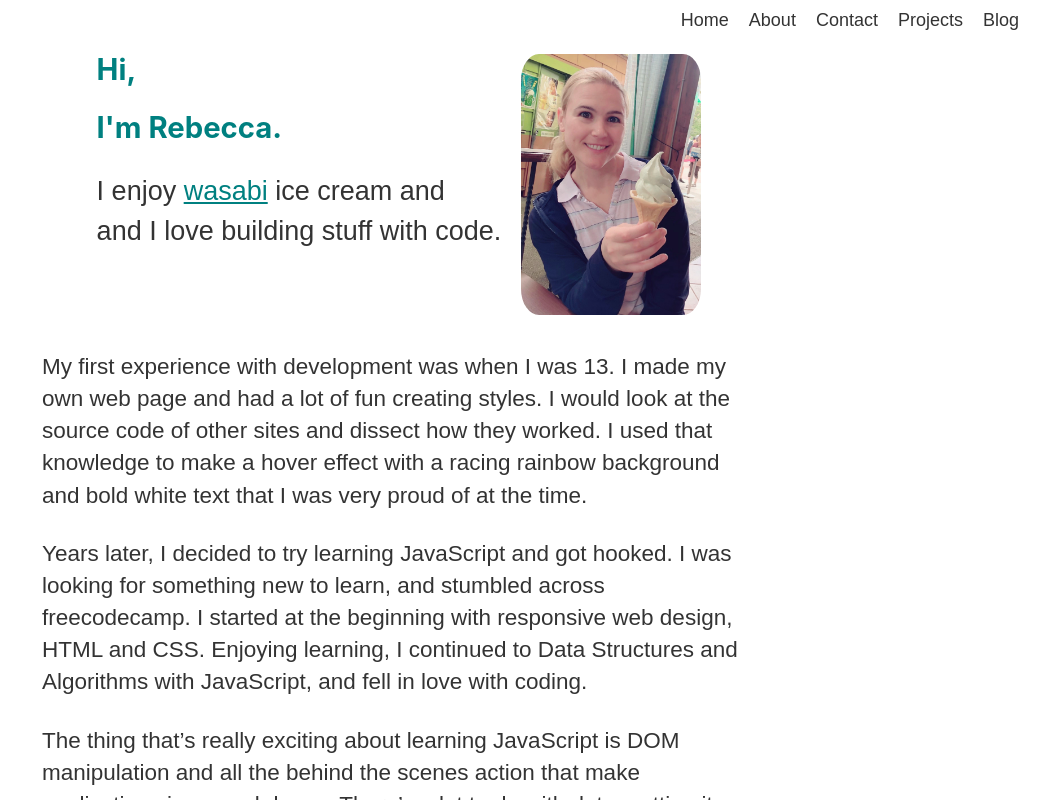
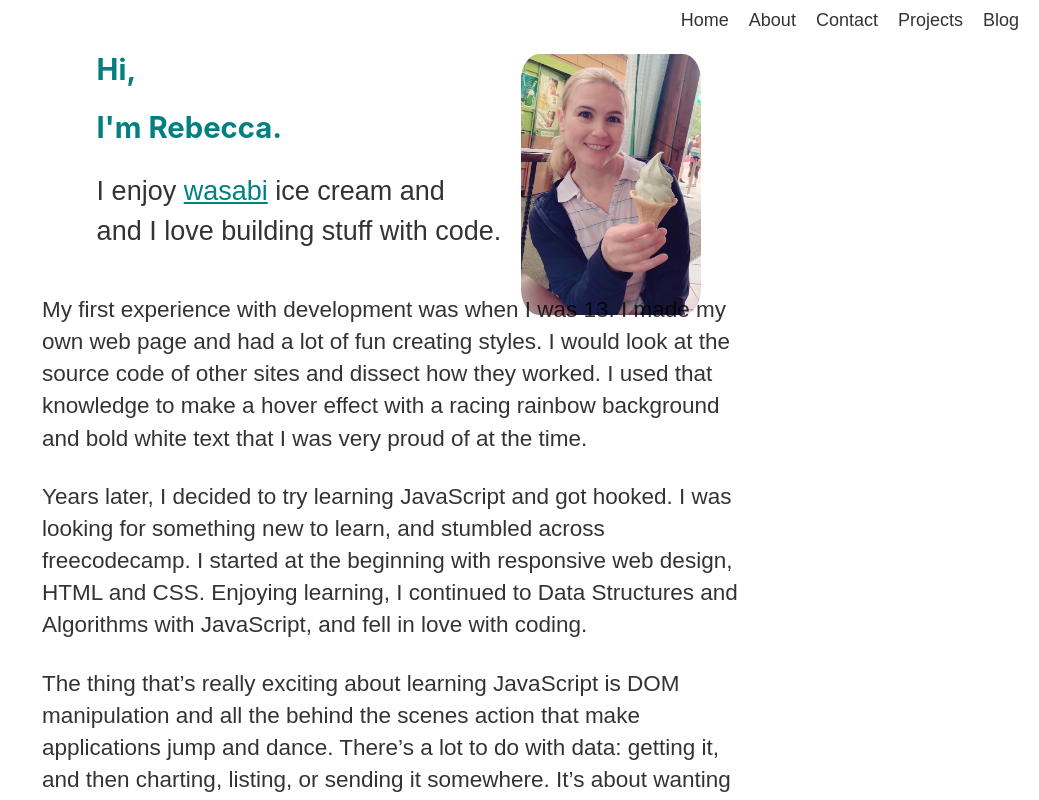
Before and after one commit to rebecca1231/portfolio2, a React (Create React App) app: page /about in a window 1280 px wide. Shown: the whole page, without its empty margins (241-1280 px from the left). Built offline with nearby package versions, Linux system fonts and the light colour scheme; no server answers.

Commit message:
edited image

```diff
--- a/public/index.html
+++ b/public/index.html
@@ -7,7 +7,7 @@
     <meta name="theme-color" content="#000000" />
     <meta
       name="description"
-      content="Web site created using create-react-app"
+      content="Rebecca Hirai, software engineer.  Dedicated to building user friendly solutions.  Check out my portfolio."
     />
     <link rel="apple-touch-icon" href="%PUBLIC_URL%/logo192.png" />
     <!--
--- a/src/Components/About.js
+++ b/src/Components/About.js
@@ -35,6 +35,7 @@ const Me = styled.div`
   align-items: space-between;
   justify-content: center;
   margin-top: 2rem;
+  height: 30vh;
   img {
     max-width: 10rem;
     border-radius: 10%;
```
